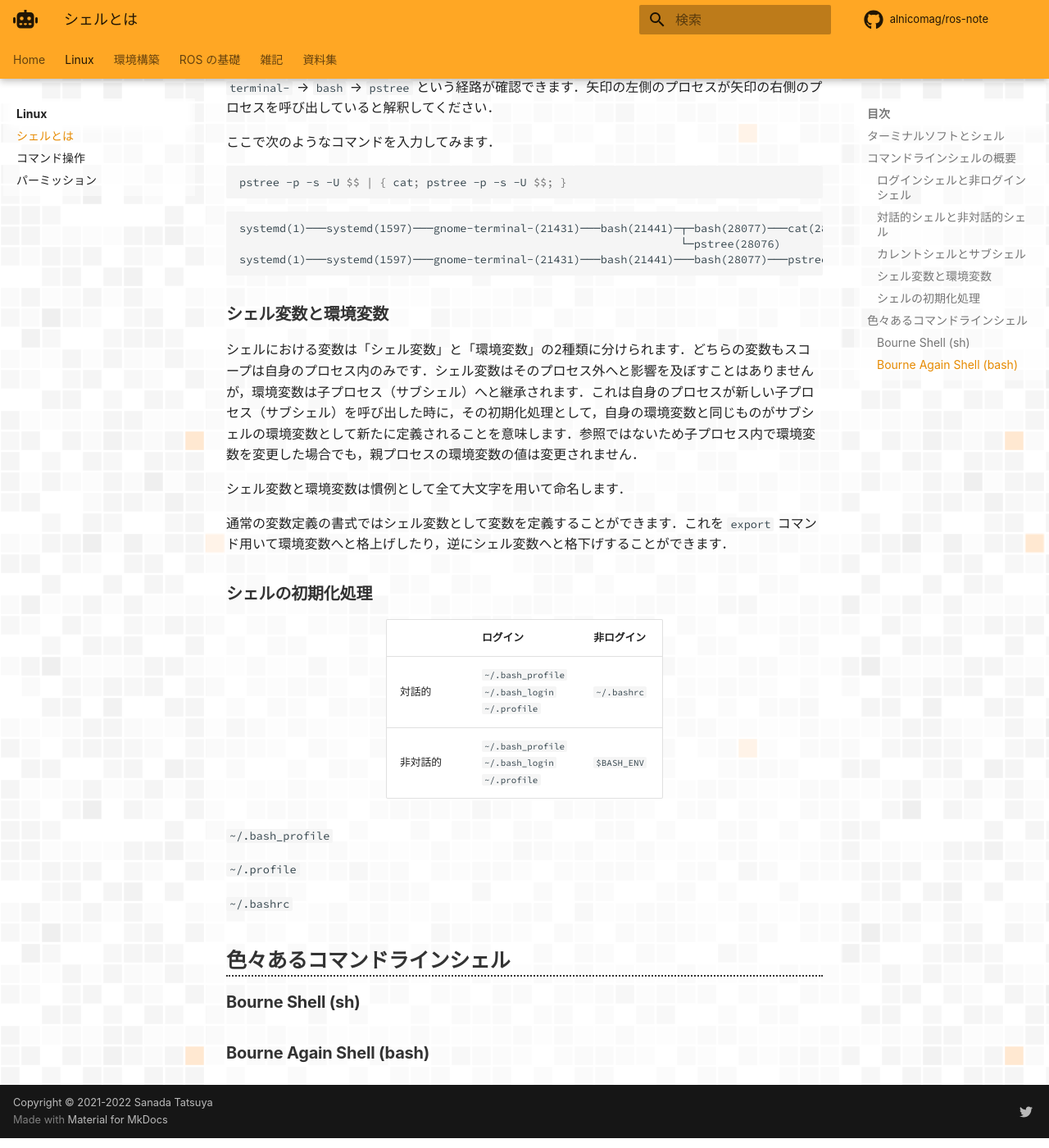
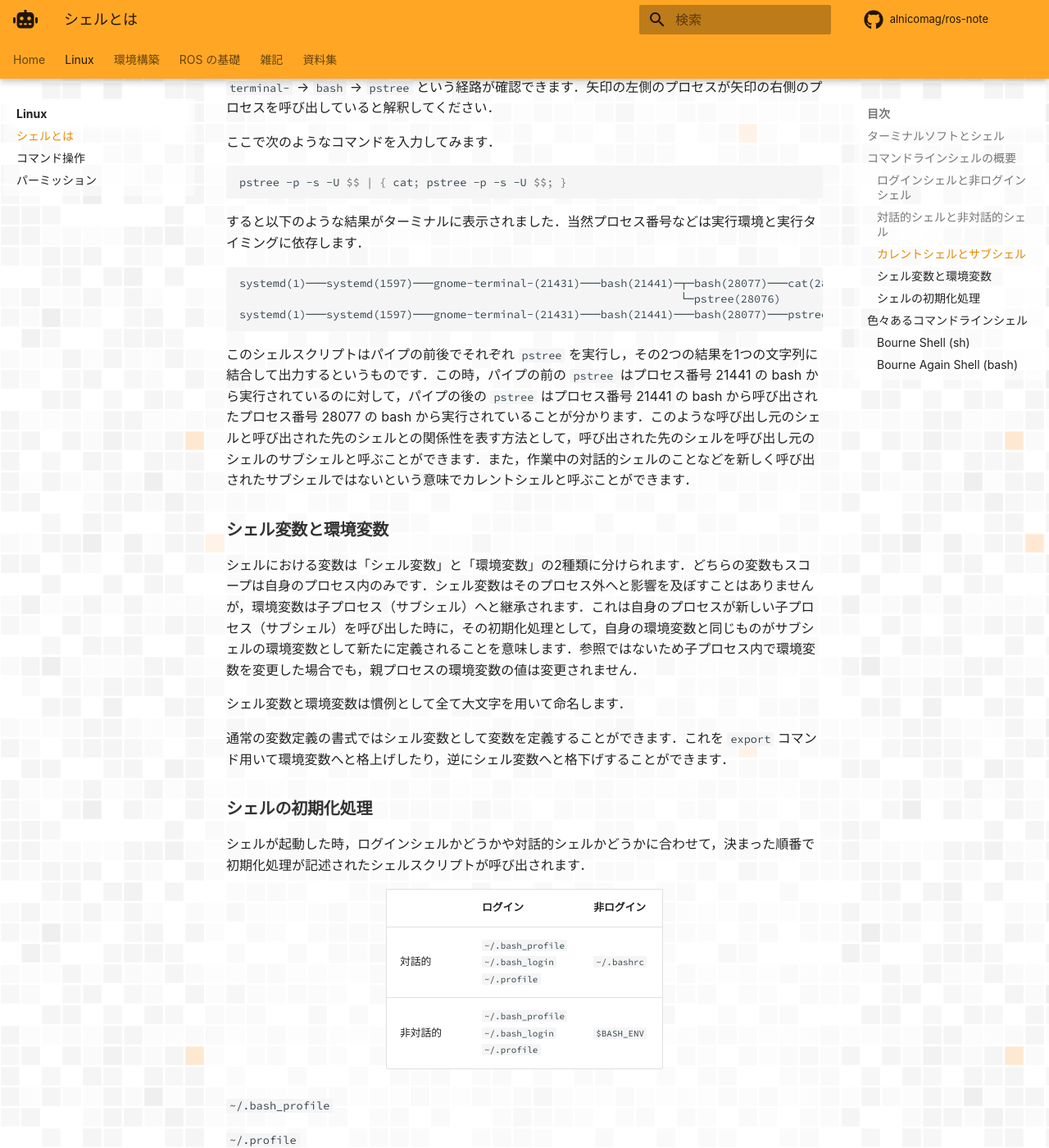
Before and after one commit to alnicomag/ros-note, an MkDocs documentation site: the page built from docs/linux_literacy/shell.md, in a window 1280 px wide and 1400 px high, scrolled down 2871 px. Shown: the whole window at 82% size. Built offline with MkDocs 1.6.1 and Material for MkDocs 9.7.7, drawn with Linux system fonts in a browser that asks for light colours; some web fonts are replaced; comment, search, counter and statistics services are not loaded; some of the changed text lies outside the part shown.

Commit message:
Update articles

````diff
--- a/docs/linux_literacy/shell.md
+++ b/docs/linux_literacy/shell.md
@@ -15,7 +15,7 @@ GUI 環境の Ubuntu にログインした後，デフォルトでインスト
 
 シェルはターミナルソフト上で見えているものではなく，プログラムです．ただ1つだけ起動するという訳ではなく，複数起動することもあります．呼び出されれば起動し，処理が終われば終了します．あくまでもプログラムのひとつなので，その他の一般的なプログラムの挙動と同じ概念で考えることができます．
 
-ただ，シェルがどのような条件で起動したのかによって呼び分けます．その理由は起動のタイミングによって，シェルが起動した直後に実行される初期化処理に違いがあるからです．この違いにより既に定義されている変数の値に違いが発生するのです．
+ただ，シェルがどのような条件で起動したのかによって呼び分けます．その理由は起動のタイミングによって，シェルが起動した直後に実行される初期化処理に違いがあるからです．この違いにより定義されている変数に違いが発生します．
 
 コマンドラインシェルにも様々なものがありますが，ここでは基本的に bash を念頭において話を進めます．
 
@@ -93,12 +93,15 @@ systemd─┬─ModemManager───2*[{ModemManager}]
 pstree -p -s -U $$ | { cat; pstree -p -s -U $$; }
 ```
 
+すると以下のような結果がターミナルに表示されました．当然プロセス番号などは実行環境と実行タイミングに依存します．
+
 ```
 systemd(1)───systemd(1597)───gnome-terminal-(21431)───bash(21441)─┬─bash(28077)───cat(28078)
                                                                   └─pstree(28076)
 systemd(1)───systemd(1597)───gnome-terminal-(21431)───bash(21441)───bash(28077)───pstree(28079)
 ```
 
+このシェルスクリプトはパイプの前後でそれぞれ `pstree` を実行し，その2つの結果を1つの文字列に結合して出力するというものです．この時，パイプの前の `pstree` はプロセス番号 21441 の bash から実行されているのに対して，パイプの後の `pstree` はプロセス番号 21441 の bash から呼び出されたプロセス番号 28077 の bash から実行されていることが分かります．このような呼び出し元のシェルと呼び出された先のシェルとの関係性を表す方法として，呼び出された先のシェルを呼び出し元のシェルのサブシェルと呼ぶことができます．また，作業中の対話的シェルのことなどを新しく呼び出されたサブシェルではないという意味でカレントシェルと呼ぶことができます．
 
 ### シェル変数と環境変数
 
@@ -110,6 +113,8 @@ systemd(1)───systemd(1597)───gnome-terminal-(21431)───bash(214
 
 
 ### シェルの初期化処理
+
+シェルが起動した時，ログインシェルかどうかや対話的シェルかどうかに合わせて，決まった順番で初期化処理が記述されたシェルスクリプトが呼び出されます．
 
 |  | ログイン | 非ログイン |
 | --- | --- | --- |
````
